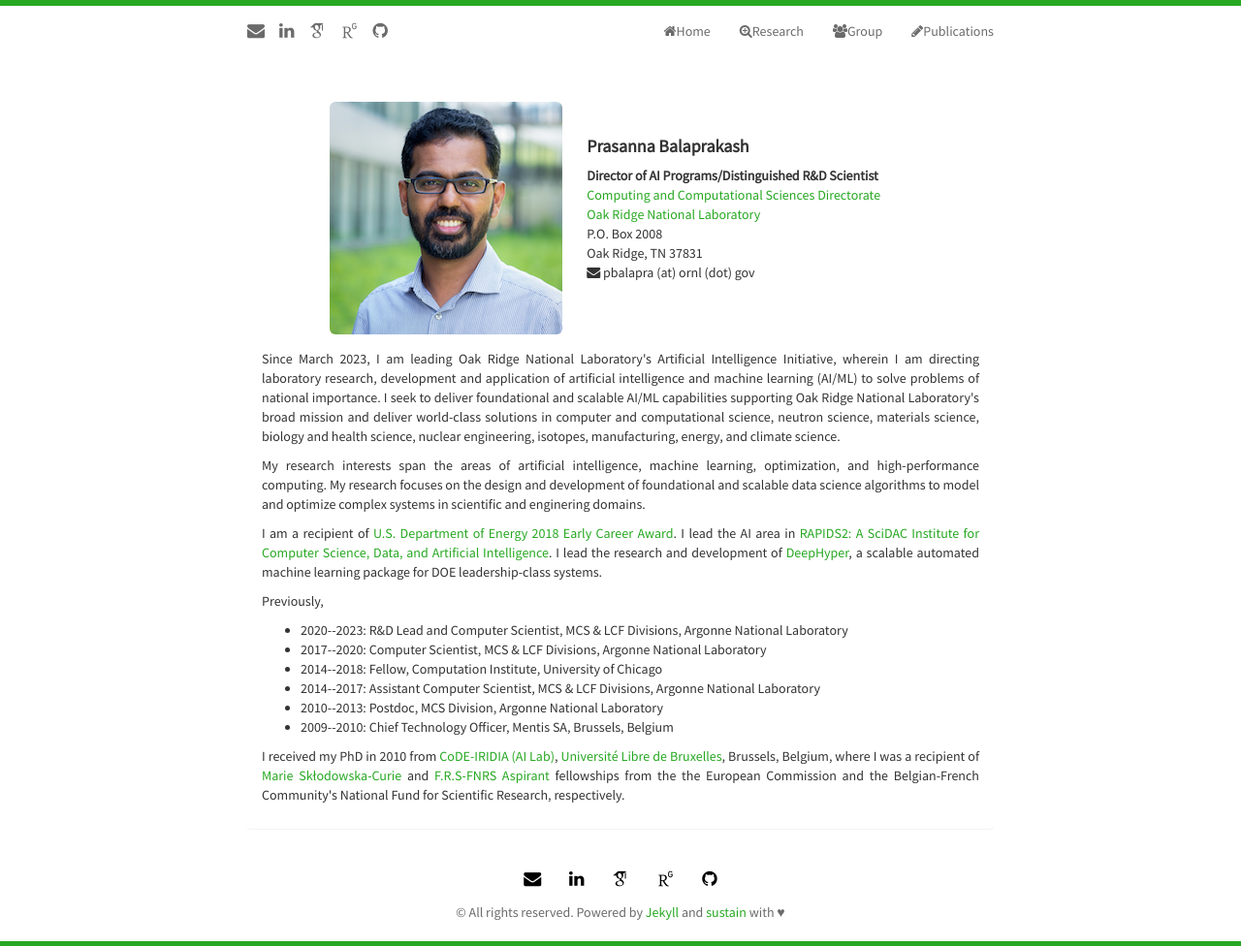
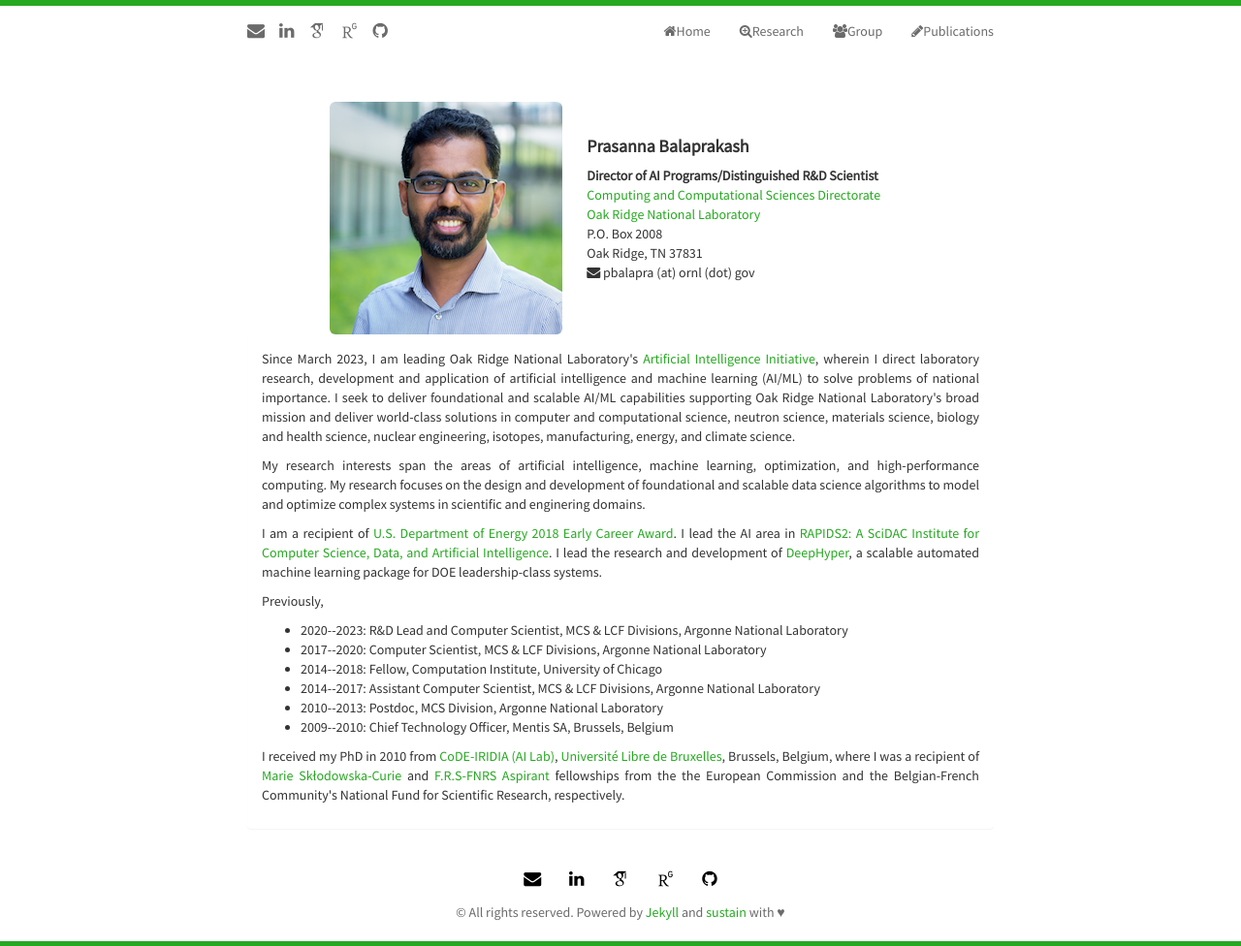
Before and after one commit to pbalapra/pbalapra.github.io, a Jekyll site: the page built from index.html, in a window 1280 px wide. Shown: the whole page at 97% size. Built offline with Jekyll 4.4.1, drawn with Linux system fonts in a browser that asks for light colours; nearby versions of some CDN libraries; some web fonts are replaced; the list of posts is cut into pages by our own code.

Commit message:
minor edit

```diff
--- a/index.html
+++ b/index.html
@@ -63,7 +63,7 @@ title: Home Page of Prasanna Balaprakash
 
 
                 <p align="justify">
-                    Since March 2023, I am leading Oak Ridge National Laboratory's Artificial Intelligence Initiative, wherein I am directing laboratory research,
+                    Since March 2023, I am leading Oak Ridge National Laboratory's <a href="https://www.ornl.gov/ai-initiative" target="_blank">Artificial Intelligence Initiative</a>, wherein I direct laboratory research,
                     development and application of artificial intelligence and machine learning (AI/ML) to solve problems of national importance. I seek to deliver
                     foundational and scalable AI/ML capabilities supporting Oak Ridge National Laboratory's broad mission and deliver world-class solutions in computer
                     and computational science, neutron science, materials science, biology and health science, nuclear engineering, isotopes, manufacturing, energy, and
```
